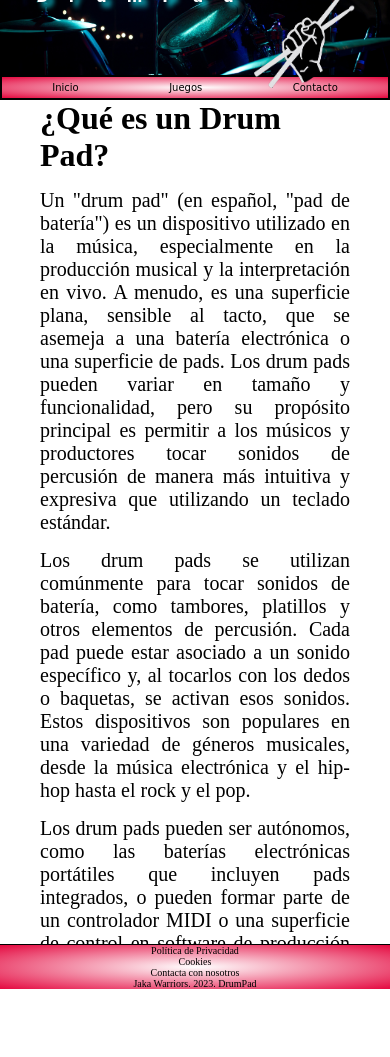
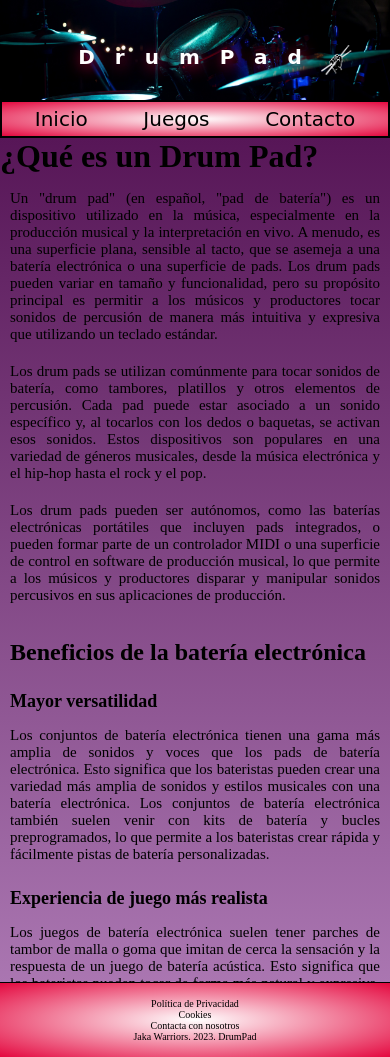
Before and after one commit to Iggynax/DrumPad, a plain HTML site: page index.html in a window 390 px wide. Before the commit the page ends 989 px from the top, so only its background shows below. Drawn offline with Linux system fonts and the light colour scheme; a web font is replaced by a local one.

Commit message:
Mejoras una vez publicado

```diff
--- a/css/contacto.css
+++ b/css/contacto.css
@@ -9,6 +9,7 @@
 
 /* Setting base styles for HTML */
 html {
+    width: 100%;
   font-size: 62.5%; /* Trabajar con 1 rem = 10px (font-size=10px) (62.5% de 16px) */
   box-sizing: border-box; /* Setea box-sizing a border-box */
 }
@@ -21,6 +22,7 @@ body {
   box-sizing: border-box; /* Asegura que padding y border son incluidos en width/height total*/
   background: linear-gradient(to bottom, #0e010e, #aa76b1);
   background-repeat: no-repeat;
+
 
 }
 
@@ -92,6 +94,7 @@ a:hover{
 /*MAIN                                                                   */
 main{
     height: 100vh;
+
     overflow:auto;
     background: linear-gradient(to bottom, #0e010e, #aa76b1);
     background-repeat: no-repeat;
@@ -109,7 +112,7 @@ main{
 form{
     display: flex;
     flex-direction: column;
-    width: 100%;
+    width: 80%;
     max-width: 350px;
     margin:5% auto;
 
@@ -163,64 +166,7 @@ footer{
 
 
 
-/* MEDIA 800PX */
 
-@media (max-width: 800px) {
-    header {
-        height: 150px;
-    }
-    h1 {
-        font-size: 2rem;
-        letter-spacing: 0.2rem;
-        top: 50%;
-        left: 50%;
-        transform: translate(-50%, -50%);
-        letter-spacing: 2rem;
-        text-shadow: 5px 5px 5px  rgb(16, 223, 238);
-    }
-    .menu {
-        font-size: 1.2rem;
-    }
-    #itemCarrousel-2 {
-        background-image: none;
-    }
-    .footer1{
-        top: 0%;
-        left: 0%;
-        padding: 0%;
-        padding-top:0rem;
-        border: 0rem;
-    }
-}
-
-/* MEDIA 400PX */
-@media (max-width: 400px) {
-    header {
-        height: 75px;
-    }
-    h1 {
-        font-size: 1.5rem;
-        letter-spacing: 0;
-        top: 50%;
-        left: 50%;
-        transform: translate(-50%, -50%);
-        letter-spacing: 2rem;
-        text-shadow: 5px 5px 5px  rgb(16, 223, 238);
-    }
-    .menu {
-        font-size: 1rem;
-    }
-    #itemCarrousel-2 {
-        background-image: none;
-    }
-    .footer1{
-        top: 0%;
-        left: 0%;
-        padding: 0%;
-        padding-top:0rem;
-        border: 0rem;
-    }
-}
 
 
 @media (max-width: 1164px) and (max-height: 966px)  {
@@ -231,27 +177,27 @@ footer{
         background-size:  100%;
         background-repeat: no-repeat;
         background-position: center end;
-        width: 100vw;
-        height: 100vh;
+        width: 80%;
+        height: 100%;
     }
     nav{
-        width: 110%;
+        width: 100%;
     }
     header{
         height: 100px;
-        width: 110%;
+        width: 100%;
 
     }
 
     footer{
-        width: 110%;
+        width: 100%;
 
     }
 
 
     h1{
         z-index: 2;
-        font-size: 4rem;
+        font-size: 20px;
         font-family: 'Sedgwick Ave Display', cursive;
         position: absolute;
         display: flex;
@@ -263,13 +209,19 @@ footer{
         text-align: center;
         text-shadow:2px 2px 15px rgb(228, 8, 63);
         justify-content: space-evenly;
-        margin-left: 30px;
+        margin-left: 20px;
+        margin-top: 10px;
+
     }
 
+    formcontacto{
+
+        width: 60%;
+    }
     .imgprincipal{
         z-index: 999;
-        width: 50px;
-        height: 50px;
+        width: 30px;
+        height: 30px;
 
     }
 
--- a/css/juego.css
+++ b/css/juego.css
@@ -156,61 +156,56 @@ footer{
 }
 
 
+@media (max-width: 1164px) and (max-height: 966px)  {
+    main {
+        background-image: none;
+        background: linear-gradient(to bottom, #0e010e, #aa76b1);
+        background-repeat: no-repeat;
+        background-size:  100%;
+        background-repeat: no-repeat;
+        background-position: center end;
+        width: 100vw;
+        height: 100vh;
+    }
+    nav{
+        width: 100%;
+    }
+    header{
+        height: 100px;
+        width: 100%;
+
+    }
+
+    footer{
+        width: 100%;
+
+    }
 
 
-
-
-
-/* MEDIA 800PX */
-
-@media (max-width: 800px) {
-    header {
-        height: 150px;
-    }
-    h1 {
-        font-size: 2rem;
-        letter-spacing: 0.2rem;
+    h1{
+        z-index: 2;
+        font-size: 20px;
+        font-family: 'Sedgwick Ave Display', cursive;
+        position: absolute;
+        display: flex;
         top: 50%;
         left: 50%;
         transform: translate(-50%, -50%);
         letter-spacing: 2rem;
-        text-shadow: 5px 5px 5px  rgb(16, 223, 238);
+        color:white;
+        text-align: center;
+        text-shadow:2px 2px 15px rgb(228, 8, 63);
+        justify-content: space-evenly;
+        margin-left: 20px;
+        margin-top: 10px;
+
     }
-    .menu {
-        font-size: 1.2rem;
-    }
-    .footer1{
-        top: 0%;
-        left: 0%;
-        padding: 0%;
-        padding-top:0rem;
-        border: 0rem;
+
+    .imgprincipal{
+        z-index: 999;
+        width: 30px;
+        height: 30px;
+
     }
 
 }
-
-/* MEDIA 400PX */
-@media (max-width: 400px) {
-    header {
-        height: 75px;
-    }
-    h1 {
-        font-size: 1.5rem;
-        letter-spacing: 0;
-        top: 50%;
-        left: 50%;
-        transform: translate(-50%, -50%);
-        letter-spacing: 2rem;
-        text-shadow: 5px 5px 5px  rgb(16, 223, 238);
-    }
-    .menu {
-        font-size: 1rem;
-    }
-    .footer1{
-        top: 0%;
-        left: 0%;
-        padding: 0%;
-        padding-top:0rem;
-        border: 0rem;
-    }
-}
--- a/css/style.css
+++ b/css/style.css
@@ -53,9 +53,6 @@ h1{
 }
 
 
-
-
-
 /*NAV                                                                     */
 
 
@@ -84,9 +81,7 @@ a:hover{
 main{
     height: 100vh;
     overflow:auto;
-    background-color: rgb(255, 255, 255);
-    margin-left: 40px;
-    margin-right: 40px;
+    background: linear-gradient(to bottom, #571657, #aa76b1);
 }
 h2{
     font-size: xx-large;
@@ -95,6 +90,8 @@ p{
     font-size: 2rem;
     margin-top: 15px;
     text-align: justify;
+    margin-left: 20px;
+        margin-right: 20px;
 }
 
 h3{
@@ -128,60 +125,69 @@ footer{
 }
 
 
+@media (max-width: 1164px) and (max-height: 966px)  {
+    main {
+        background-image: none;
+        background: linear-gradient(to bottom, #571657, #aa76b1);
+        background-repeat: no-repeat;
+        background-size:  100%;
+        background-repeat: no-repeat;
+        background-position: center end;
+        width: 100vw;
+        height: 100vh;
 
 
+    }
+    p {
+        font-size: 15px;
+        margin-left: 10px;
+        margin-right: 10px;
+        margin-bottom: 20px;
+    }
+
+    h3, h4 {
+        margin-left: 10px;
+    }
+    nav{
+        width: 100%;
+    }
+    header{
+        height: 100px;
+        width: 100%;
+
+    }
+body {
+    width: 100%;
+}
+    footer{
+        width: 100%;
+
+    }
 
 
-
-/* MEDIA 800PX */
-
-@media (max-width: 800px) {
-    header {
-        height: 150px;
-    }
-    h1 {
-        font-size: 2rem;
-        letter-spacing: 0.2rem;
+    h1{
+        z-index: 2;
+        font-size: 20px;
+        font-family: 'Sedgwick Ave Display', cursive;
+        position: absolute;
+        display: flex;
         top: 50%;
         left: 50%;
         transform: translate(-50%, -50%);
         letter-spacing: 2rem;
-        text-shadow: 5px 5px 5px  rgb(16, 223, 238);
+        color:white;
+        text-align: center;
+        text-shadow:2px 2px 15px rgb(228, 8, 63);
+        justify-content: space-evenly;
+        margin-left: 20px;
+        margin-top: 10px;
     }
-    .menu {
-        font-size: 1.2rem;
+
+    .imgprincipal{
+        z-index: 999;
+        width: 30px;
+        height: 30px;
+
     }
-    .footer1{
-        top: 0%;
-        left: 0%;
-        padding: 0%;
-        padding-top:0rem;
-        border: 0rem;
-    }
+
 }
-
-/* MEDIA 400PX */
-@media (max-width: 400px) {
-    header {
-        height: 75px;
-    }
-    h1 {
-        font-size: 1.5rem;
-        letter-spacing: 0;
-        top: 50%;
-        left: 50%;
-        transform: translate(-50%, -50%);
-        letter-spacing: 2rem;
-        text-shadow: 5px 5px 5px  rgb(16, 223, 238);
-    }
-    .menu {
-        font-size: 1rem;
-    }
-    .footer1{
-        top: 0%;
-        left: 0%;
-        padding: 0%;
-        padding-top:0rem;
-        border: 0rem;
-    }
-}
```
